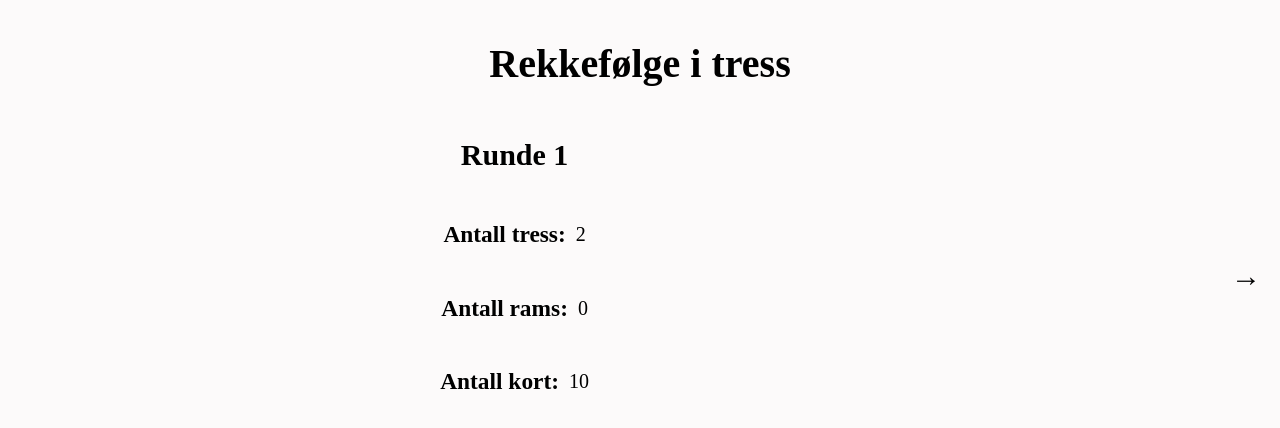
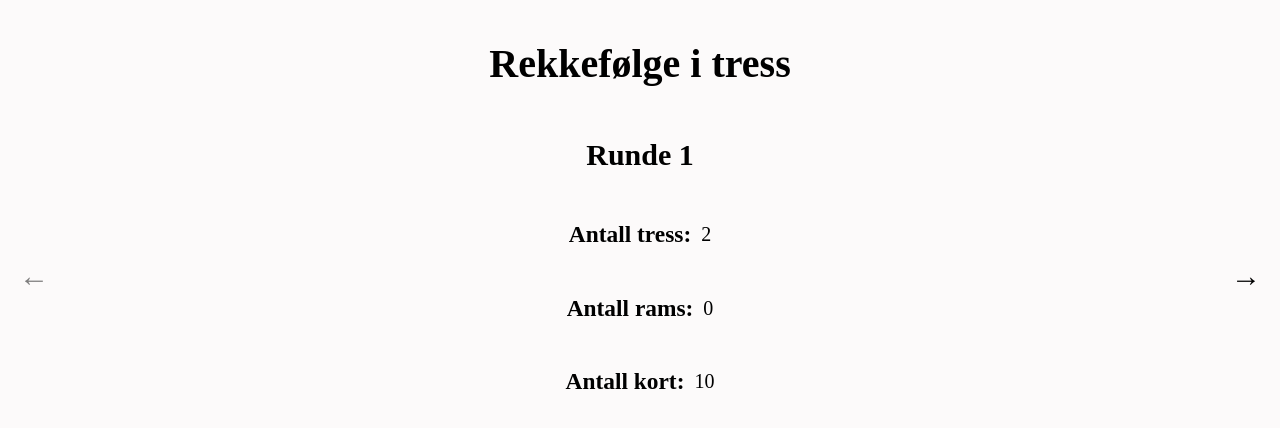
Before and after one commit to hakonlund/tress, a React app: page / in a window 1280 px wide. Shown: the top 428 px of the page. Built offline with nearby package versions, Linux system fonts and the light colour scheme.

Commit message:
Endret teksten til en litt mer lesbar tekst

```diff
--- a/src/components/Regler.tsx
+++ b/src/components/Regler.tsx
@@ -16,13 +16,11 @@ const Regler: FC = () => {
 
   return (
     <div style={{ display: 'flex', justifyContent: 'space-between' }}>
-      {valgtRunde !== 0 &&
       <div style={{ display: 'flex', justifyContent: 'center', alignItems: 'center' }}>
-          <button className='toggleKnapp' onClick={gåTilForrigeRunde}>
+        <button className='toggleKnapp' onClick={gåTilForrigeRunde} disabled={valgtRunde === 0}>
           ←
           </button>
       </div>
-      }
       <div style={{ width: '80%' }}>
         <h2 style={{ textAlign: 'center' }}>Runde {regel.rundeNummer}</h2>
         <ul className='regelSettListe'>
@@ -37,13 +35,11 @@ const Regler: FC = () => {
           </li>
         </ul>
       </div>
-      {valgtRunde !== 6 &&
       <div style={{ display: 'flex', justifyContent: 'center', alignItems: 'center' }}>
-          <button className='toggleKnapp' onClick={gåTilNesteRunde}>
+        <button className='toggleKnapp' onClick={gåTilNesteRunde} disabled={valgtRunde === 6}>
           →
           </button>
       </div>
-      }
     </div>
   )
 }
--- a/src/main.css
+++ b/src/main.css
@@ -1,5 +1,5 @@
 body {
-  font-family: cursive;
+  font-family: Cochin;
   padding: 5px;
   font-size: 20px;
   background-color: #fcfafa;
--- a/src/regler.css
+++ b/src/regler.css
@@ -21,3 +21,8 @@
   border: 0;
   background: transparent;
 }
+
+.toggleKnapp:disabled {
+  color: rgba(0, 0, 0, 0.5);
+  visibility: visible;
+}
```
Lines whose indentation alone changed are shown as unchanged.
